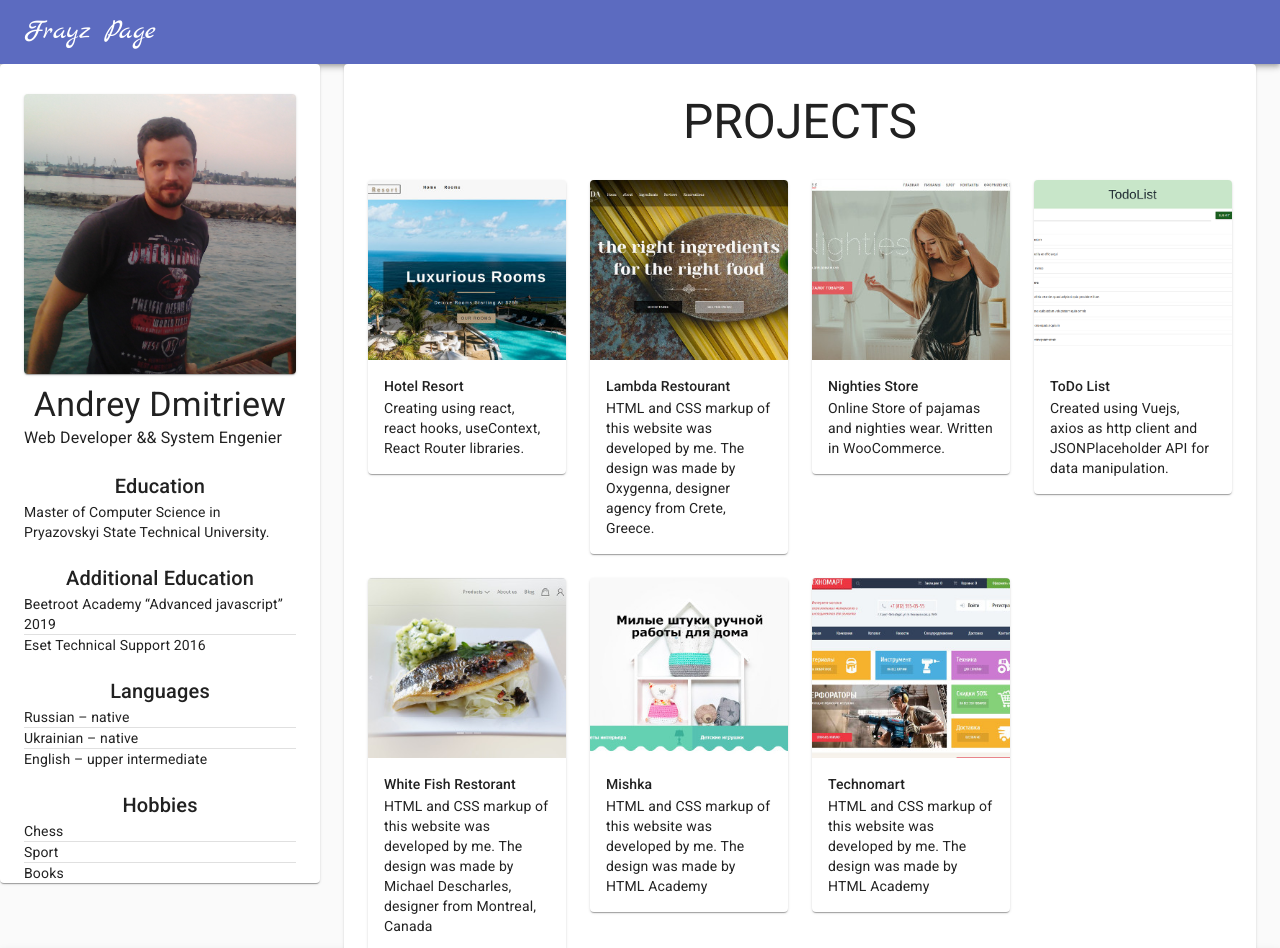
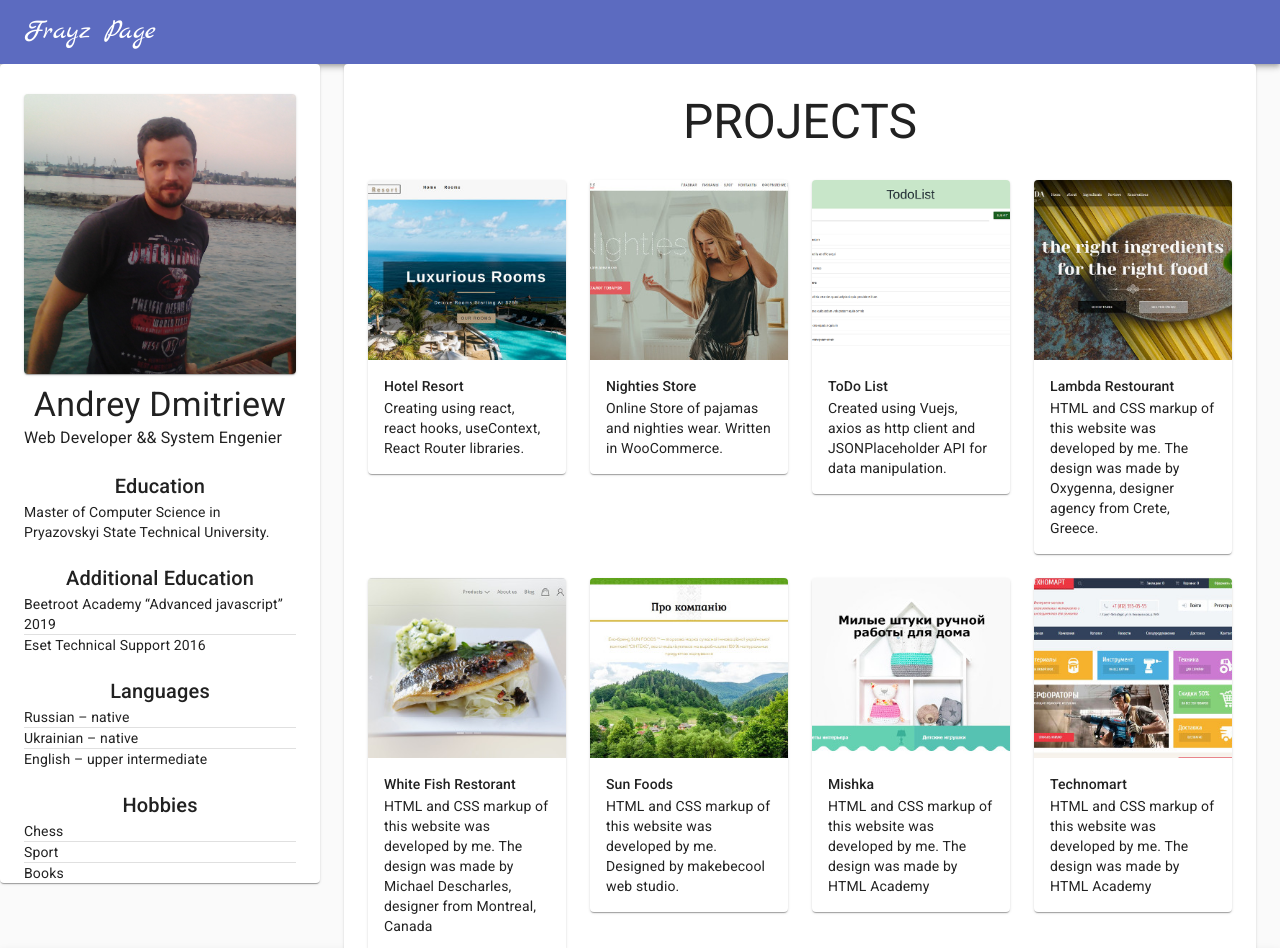
Before and after one commit to Frayz17/website-portfolio, a React (Create React App) app: page /#/ in a window 1280 px wide. Shown: the top 948 px of the page. Built offline with nearby package versions, Linux system fonts and the light colour scheme.

Commit message:
Sun Foods project added.

```diff
--- a/src/components/ProjectsPanel/data.js
+++ b/src/components/ProjectsPanel/data.js
@@ -5,6 +5,7 @@ import nightiesStore from 'static/images/projects/nighties_store_250.jpg';
 import restourantWhiteFish from 'static/images/projects/restourant_whiteFish_250.jpg';
 import technomart from 'static/images/projects/technomart_250.jpg';
 import todoListVue from 'static/images/projects/todo_list_vuejs_250.png';
+import sunFoods from 'static/images/projects/sun_foods_250.jpg';
 
 const data = [
   {
@@ -17,14 +18,6 @@ const data = [
   },
   {
     id: 2,
-    title: 'Lambda Restourant',
-    description:
-      'HTML and CSS markup of this website was developed by me. The design was made by Oxygenna, designer agency from Crete, Greece.',
-    imgSrc: lambdaRestaurant,
-    href: 'https://frayz17.github.io/lambdaRestaurant/index.html'
-  },
-  {
-    id: 3,
     title: 'Nighties Store',
     description:
       'Online Store of pajamas and nighties wear. Written in WooCommerce.',
@@ -32,12 +25,20 @@ const data = [
     href: 'https://nighties.com.ua/'
   },
   {
-    id: 4,
+    id: 3,
     title: 'ToDo List',
     description:
       'Created using Vuejs, axios as http client and JSONPlaceholder API for data manipulation.',
     imgSrc: todoListVue,
     href: 'https://frayz17.github.io/todo-vue/'
+  },
+  {
+    id: 4,
+    title: 'Lambda Restourant',
+    description:
+      'HTML and CSS markup of this website was developed by me. The design was made by Oxygenna, designer agency from Crete, Greece.',
+    imgSrc: lambdaRestaurant,
+    href: 'https://frayz17.github.io/lambdaRestaurant/index.html'
   },
   {
     id: 5,
@@ -49,6 +50,14 @@ const data = [
   },
   {
     id: 6,
+    title: 'Sun Foods',
+    description:
+      'HTML and CSS markup of this website was developed by me. Designed by makebecool web studio.',
+    imgSrc: sunFoods,
+    href: 'https://frayz17.github.io/sun-foods/'
+  },
+  {
+    id: 7,
     title: 'Mishka',
     description:
       'HTML and CSS markup of this website was developed by me. The design was made by HTML Academy',
@@ -56,7 +65,7 @@ const data = [
     href: 'https://frayz17.github.io/Mishka-magazine-htmlAcademy/'
   },
   {
-    id: 7,
+    id: 8,
     title: 'Technomart',
     description:
       'HTML and CSS markup of this website was developed by me. The design was made by HTML Academy',
```
Also changed, not shown: src/static/images/projects/sun_foods_250.jpg (added).
